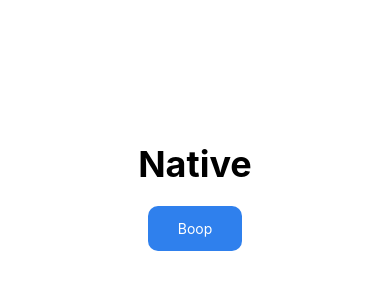
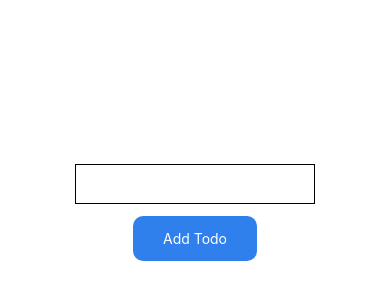
Before and after one commit to leoyhk/todo-turbo-expo, a React Native app in the folder apps/native/: screen / in a window 390 px wide. Shown: the part 226-526 px from the top of the page. Built offline with nearby package versions, Linux system fonts and the light colour scheme.

Commit message:
feat: add todo first init

```diff
--- a/apps/native/App.tsx
+++ b/apps/native/App.tsx
@@ -1,19 +1,49 @@
-import { StyleSheet, Text, View } from "react-native";
+import { StyleSheet, Text, TextInput, View } from "react-native";
 import { StatusBar } from "expo-status-bar";
 import { Button } from "@repo/ui/src";
 import { useState } from "react";
+import { Todo } from "const/types";
 
 export default function Native() {
-  const [todo, setTodo] = useState([]);
+  const [todos, setTodos] = useState<Todo[]>([]);
+  const [newTodoName, setNewTodoName] = useState("");
+
+  const addTodo = () => {
+    //validates input
+    if (newTodoName === "" || !newTodoName) {
+      return;
+    }
+
+    //shape todo
+    const newTodo = {
+      createdAt: new Date(),
+      updatedAt: new Date(),
+      title: newTodoName,
+      completeStatus: false,
+      remarks: "",
+    };
+
+    //add todo at the top of the list
+    const newTodos = [newTodo, ...todos];
+    setTodos(newTodos);
+
+    //reset input
+    setNewTodoName("");
+  };
+
   return (
     <View style={styles.container}>
-      <Text style={styles.header}>Native</Text>
+      <Text style={styles.header} />
+      <TextInput
+        style={styles.input}
+        value={newTodoName}
+        onChange={(e) => setNewTodoName(e.nativeEvent.text)}
+      />
       <Button
         onClick={() => {
-          console.log("Pressed!");
-          alert("Pressed!");
+          addTodo();
         }}
-        text="Boop"
+        text="Add Todo"
       />
       <StatusBar style="auto" />
     </View>
@@ -32,4 +62,10 @@ const styles = StyleSheet.create({
     marginBottom: 20,
     fontSize: 36,
   },
+  input: {
+    height: 40,
+    margin: 12,
+    borderWidth: 1,
+    padding: 10,
+  },
 });
--- /dev/null
+++ b/apps/native/const/types.tsx
@@ -0,0 +1,7 @@
+export type Todo = {
+  createdAt: Date;
+  updatedAt: Date;
+  title: string;
+  completeStatus: boolean;
+  remarks: string;
+};
```
